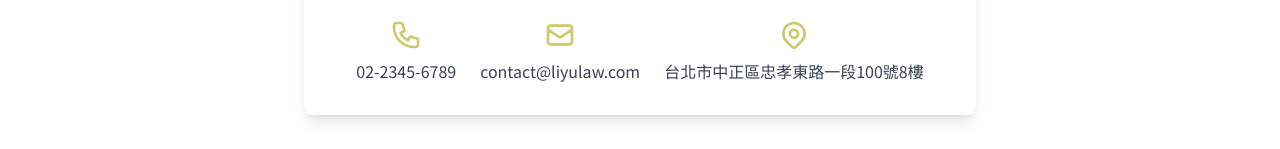
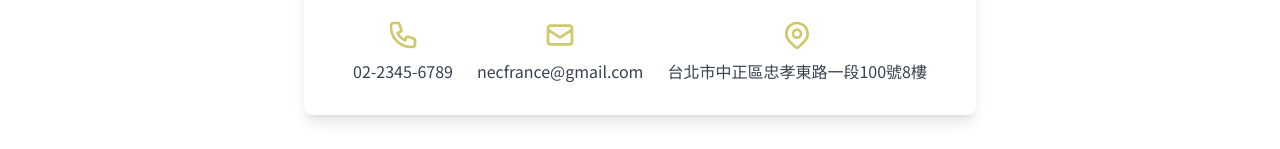
Before and after one commit to zellhuang0503/liyulaw_website, a React (Vite) app in the folder client/: page /contact in a window 1280 px wide. Shown: the part 1227-1376 px from the top of the page. Built offline with nearby package versions, Linux system fonts and the light colour scheme.

Commit message:
更新聯絡我們頁面的電子郵件地址為 necfrance@gmail.com

```diff
--- a/client/src/pages/Contact.tsx
+++ b/client/src/pages/Contact.tsx
@@ -194,7 +194,7 @@
                 <svg xmlns="http://www.w3.org/2000/svg" className="h-8 w-8 text-[#D0C86D] mb-2" fill="none" viewBox="0 0 24 24" stroke="currentColor">
                   <path strokeLinecap="round" strokeLinejoin="round" strokeWidth={2} d="M3 8l7.89 5.26a2 2 0 002.22 0L21 8M5 19h14a2 2 0 002-2V7a2 2 0 00-2-2H5a2 2 0 00-2 2v10a2 2 0 002 2z" />
                 </svg>
-                <p className="text-gray-700">contact@liyulaw.com</p>
+                <p className="text-gray-700">necfrance@gmail.com</p>
               </div>
               <div className="flex flex-col items-center">
                 <svg xmlns="http://www.w3.org/2000/svg" className="h-8 w-8 text-[#D0C86D] mb-2" fill="none" viewBox="0 0 24 24" stroke="currentColor">
```
